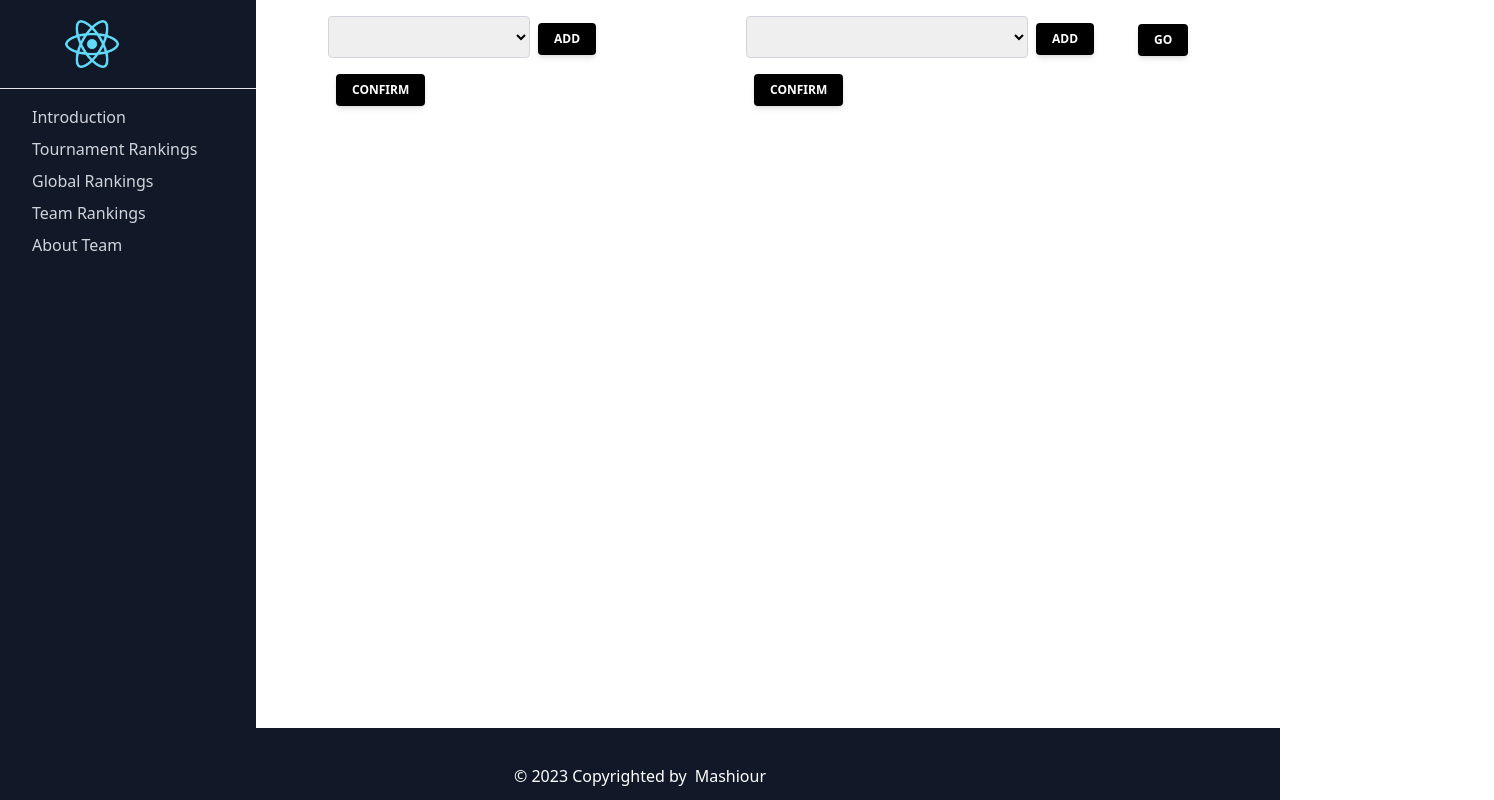
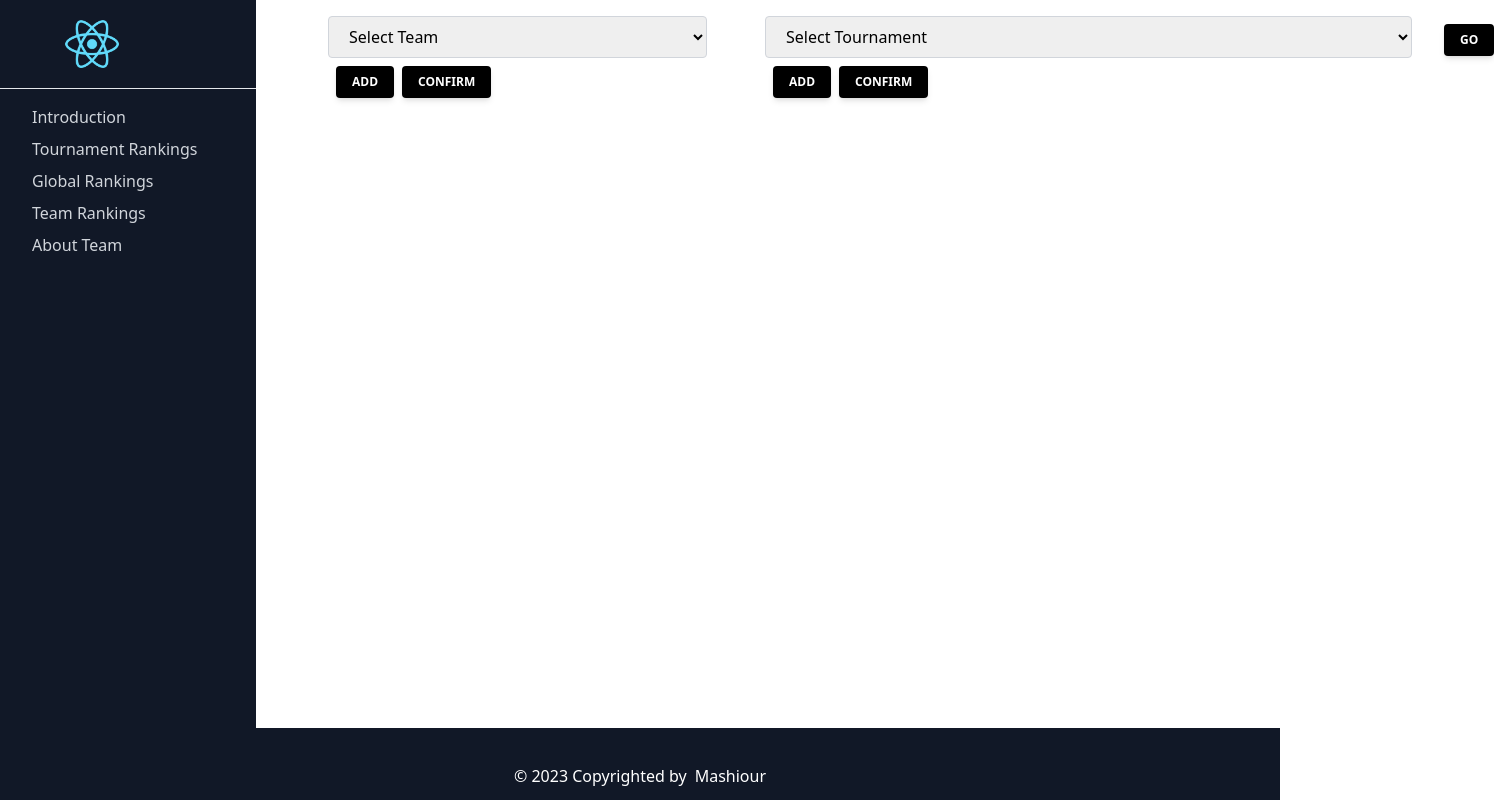
Before and after one commit to mashiourcse/LOL_aws_frontend, a React (Create React App) app: page /team_rankings in a window 1280 px wide. Shown: the whole page, 1494 px wide, since content can reach past the window. Built offline with nearby package versions, Linux system fonts and the light colour scheme.

Commit message:
fixed team ranking button issues

```diff
--- a/src/components/main/team_ranking/SelectTeams.js
+++ b/src/components/main/team_ranking/SelectTeams.js
@@ -52,8 +52,9 @@ export const MultiSelectComponent = () => {
             value={inputValue}
             onChange={handleInputChange}
             onKeyPress={handleInputKeyPress}
-            className="border border-gray-300 rounded px-3 py-2 w-[50%] mb-4 focus:outline-none focus:border-blue-500"
-            style={{ paddingRight: '11.75rem' }}
+           // className="border border-gray-300 rounded px-3 py-2 w-[50%] mb-4 focus:outline-none focus:border-blue-500"
+            className="px-4 w-50 py-2 border border-gray-300 rounded focus:outline-none focus:border-blue-500"
+           // style={{ paddingRight: '11.75rem' }}
           >
             <option value="" disabled selected>
               Select Team
@@ -64,6 +65,7 @@ export const MultiSelectComponent = () => {
               </option>
             ))}
           </select>
+          <div className='mb-2 mt-2'>
           <Button
             className="bg-black hover:bg-blue-700 ml-2 text-white font-bold py-2 px-4 rounded inline-flex items-center"
             onClick={handleAddTeam}
@@ -77,6 +79,7 @@ export const MultiSelectComponent = () => {
           >
             Confirm
           </Button>
+          </div>
         </>
       ) : (
         ''
--- a/src/components/main/team_ranking/SelectTournaments.js
+++ b/src/components/main/team_ranking/SelectTournaments.js
@@ -47,7 +47,8 @@ export const MultiSelectComponent = () => {
         value={inputValue}
         onChange={handleInputChange}
         onKeyPress={handleInputKeyPress}
-        className="border border-gray-300 rounded px-3 py-2 w-[50%] mb-4 focus:outline-none focus:border-blue-500"
+      //  className="border border-gray-300 rounded px-3 py-2 w-[50%] mb-4 focus:outline-none focus:border-blue-500"
+        className="w-30 px-4 py-2 border border-gray-300 rounded focus:outline-none focus:border-blue-500"
         style={{paddingRight: '16.75rem'}}
       >
         <option value="" disabled selected>
@@ -62,6 +63,7 @@ export const MultiSelectComponent = () => {
 
         {/* Add more options as needed */}
       </select>
+      <div className='mb-2 mt-2'>
       <Button
       className="bg-black hover:bg-blue-700 ml-2 text-white font-bold py-2 px-4 rounded inline-flex items-center"
       onClick={() => handleAddTournament()}
@@ -69,7 +71,7 @@ export const MultiSelectComponent = () => {
       <Button
       className="bg-black hover:bg-blue-700 ml-2 text-white font-bold py-2 px-4 rounded inline-flex items-center"
       onClick={() => addTournaments()}
-    >Confirm</Button></> : ''
+    >Confirm</Button></div></> : ''
       }
       <ul>
         {selectedOptions.map((option, index) => (
```
